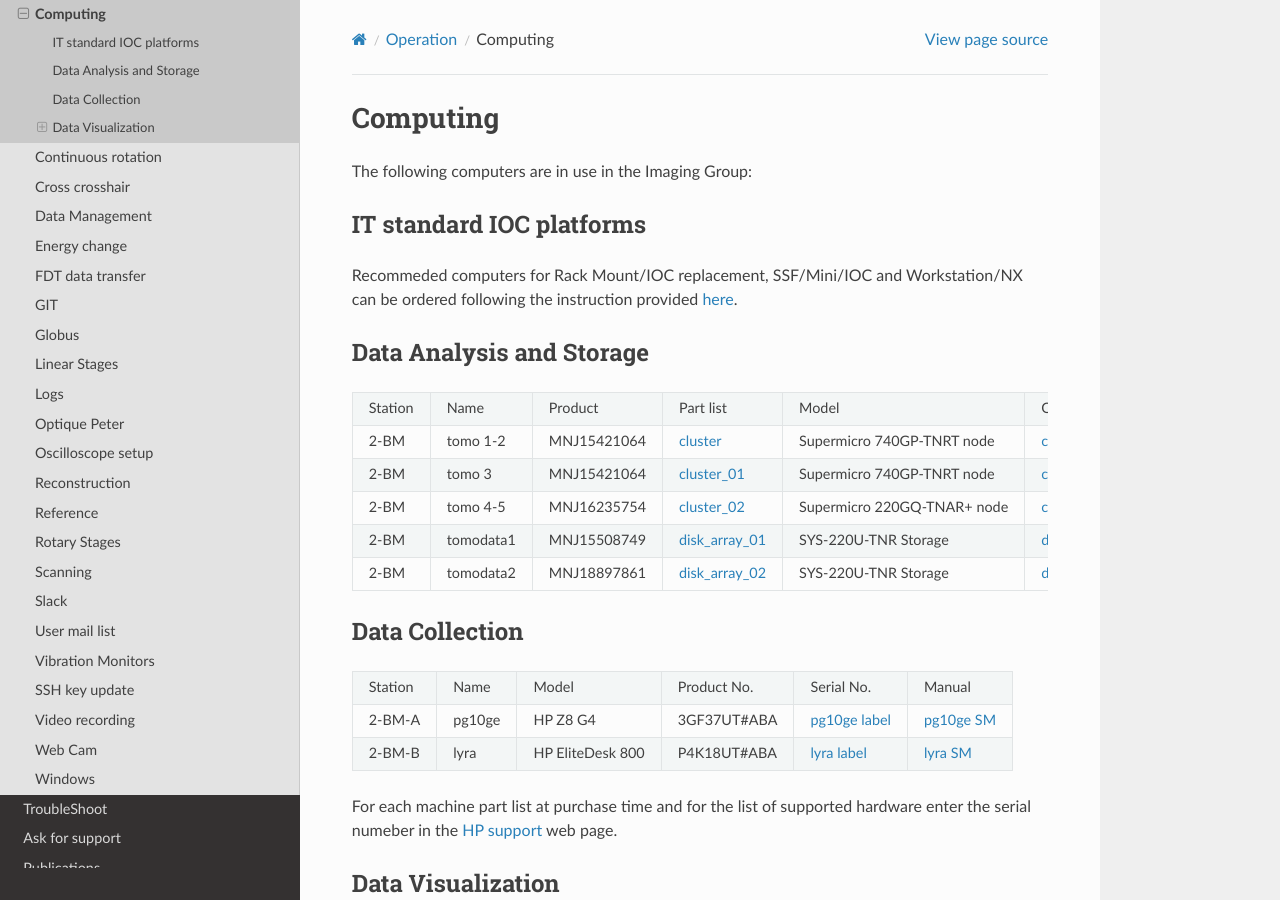
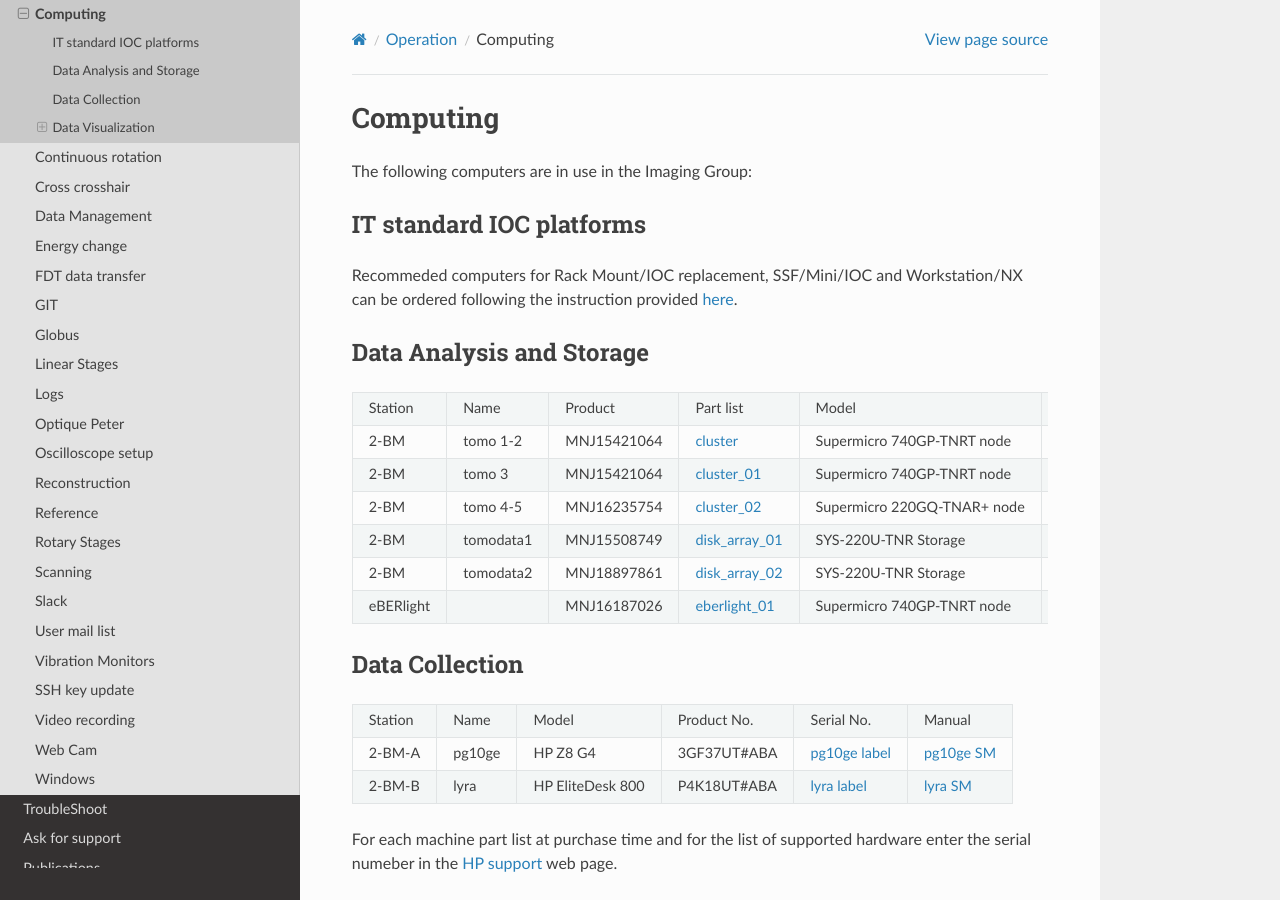
Before and after one commit to xray-imaging/2bm-docs, a Sphinx documentation site: the page built from docs/source/ops/item_022.rst, in a window 1280 px wide and 900 px high. Built offline with Sphinx 7.4.7 and the Read the Docs theme 2.0.0, drawn with Linux system fonts in a browser that asks for light colours; the version number could not be read and is left out.

Commit message:
added eBERlight computer

```diff
--- a/docs/source/ops/item_022.rst
+++ b/docs/source/ops/item_022.rst
@@ -16,6 +16,9 @@ The following computers are in use in the Imaging Group:
 .. _disk_array_quote_01: https://anl.box.com/s/sbft8cbt2xcpzuuvikixr82dn9jf6zog
 .. _disk_array_02: https://anl.box.com/s/d8b1xb6e99e6vggqv5dd9z02luefo7hw
 .. _disk_array_quote_02: https://anl.box.com/s/o1sh7nfxzqhcb6qef19f9s7ogavobv0g
+.. _eberlight_01: https://anl.box.com/s/njzf1ya4vlryd6bc3a61fn54g4nkol7o
+.. _eberlight_02: https://anl.box.com/s/cd77y9uwtesx2cfo60q69ekt1ua9wrc4
+
 
 IT standard IOC platforms
 -------------------------
@@ -39,6 +42,8 @@ Data Analysis and Storage
 | 2-BM      | tomodata1    | MNJ15508749   | `disk_array_01`_  |  SYS-220U-TNR Storage           | `disk_array_quote_01`_ |
 +-----------+--------------+---------------+-------------------+---------------------------------+------------------------+
 | 2-BM      | tomodata2    | MNJ18897861   | `disk_array_02`_  |  SYS-220U-TNR Storage           | `disk_array_quote_02`_ |
++-----------+--------------+---------------+-------------------+---------------------------------+------------------------+
+| eBERlight |              | MNJ16187026   | `eberlight_01`_   |  Supermicro 740GP-TNRT node     | `eberlight_02`_        |
 +-----------+--------------+---------------+-------------------+---------------------------------+------------------------+
 
 
```
